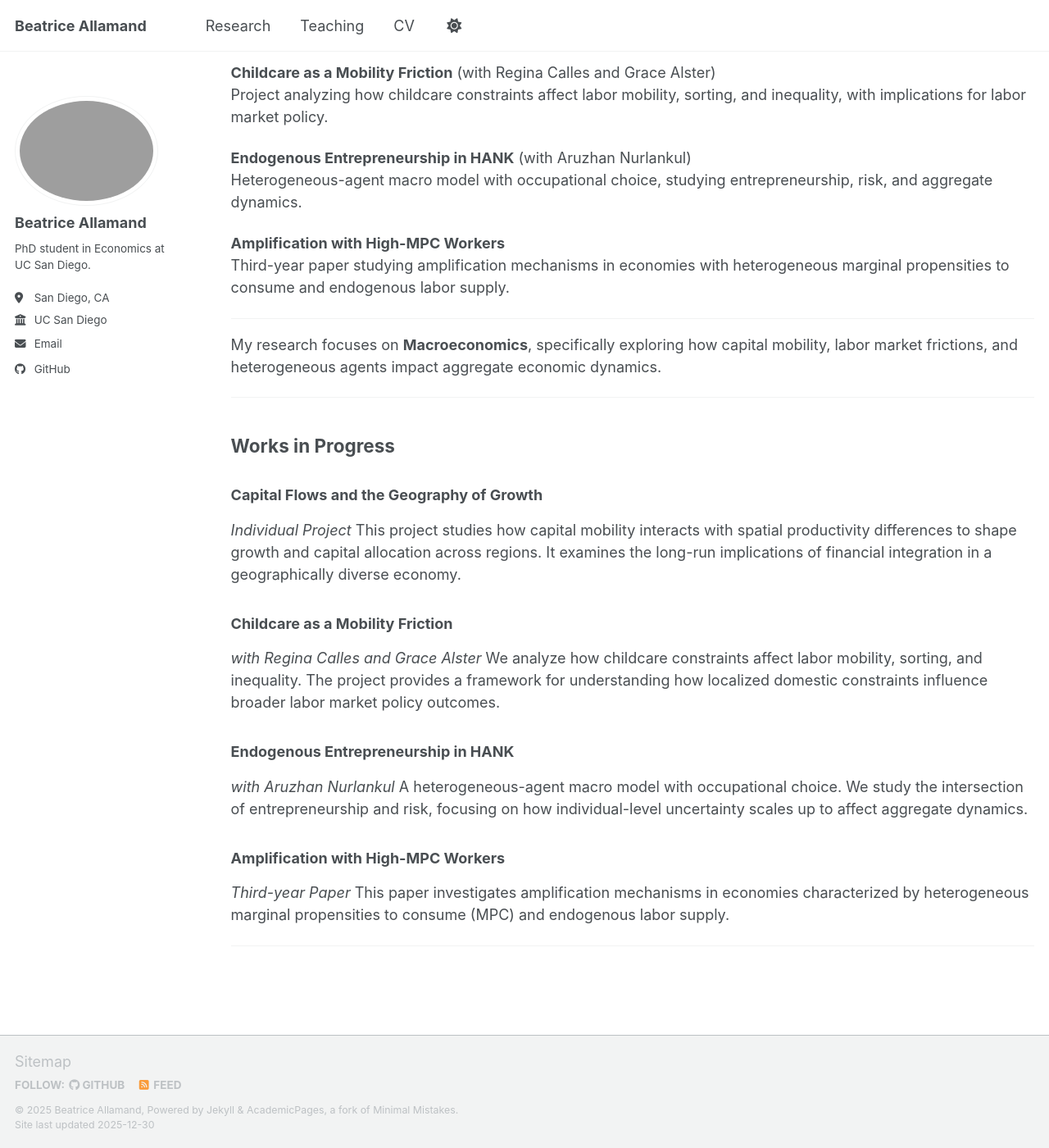
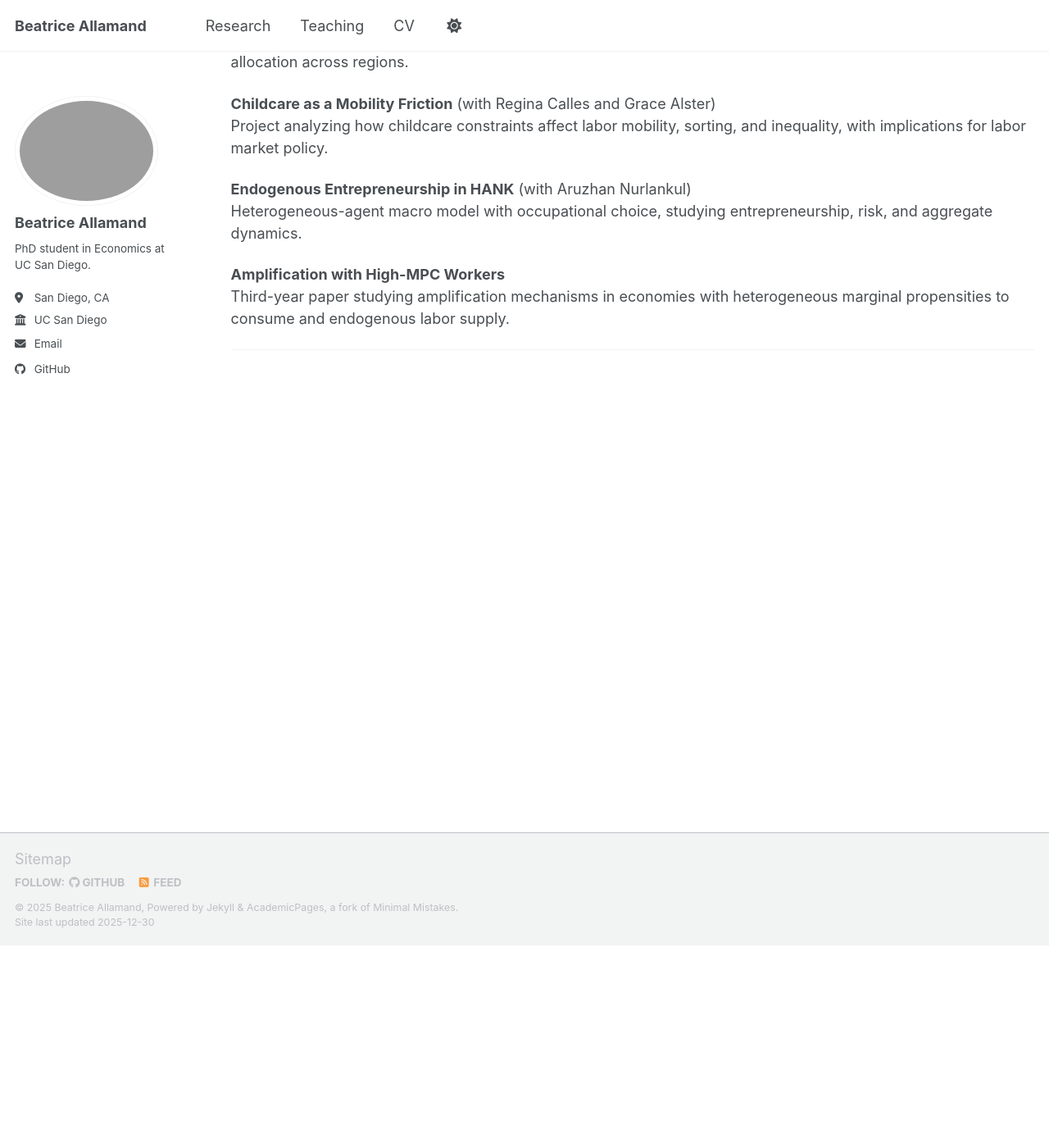
Before and after one commit to beatriceallamand/beatriceallamand.github.io, a Jekyll site: the page built from _pages/research.md, in a window 1280 px wide and 1400 px high, scrolled down 247 px. Shown: the whole window at 82% size. Built offline with Jekyll 4.4.1, drawn with Linux system fonts in a browser that asks for light colours; a script bundle is joined from its source files by our own code; library files that are not in the unit come from our copies.

Commit message:
Refactor research page to simplify content
Removed detailed descriptions of research projects and streamlined the content.

```diff
--- a/_pages/research.md
+++ b/_pages/research.md
@@ -9,7 +9,11 @@
 
 {% include base_path %}
 
+---
+
 ## Work in Progress
+
+---
 
 **Capital Flows and the Geography of Growth**
 Project studying how capital mobility interacts with spatial productivity differences to shape growth and capital allocation across regions.
@@ -25,23 +29,3 @@
 
 
 ---
-
-My research focuses on **Macroeconomics**, specifically exploring how capital mobility, labor market frictions, and heterogeneous agents impact aggregate economic dynamics.
-
----
-
-## Works in Progress
-
-### **Capital Flows and the Geography of Growth**
-*Individual Project* This project studies how capital mobility interacts with spatial productivity differences to shape growth and capital allocation across regions. It examines the long-run implications of financial integration in a geographically diverse economy.
-
-### **Childcare as a Mobility Friction**
-*with Regina Calles and Grace Alster* We analyze how childcare constraints affect labor mobility, sorting, and inequality. The project provides a framework for understanding how localized domestic constraints influence broader labor market policy outcomes.
-
-### **Endogenous Entrepreneurship in HANK**
-*with Aruzhan Nurlankul* A heterogeneous-agent macro model with occupational choice. We study the intersection of entrepreneurship and risk, focusing on how individual-level uncertainty scales up to affect aggregate dynamics.
-
-### **Amplification with High-MPC Workers**
-*Third-year Paper* This paper investigates amplification mechanisms in economies characterized by heterogeneous marginal propensities to consume (MPC) and endogenous labor supply.
-
----
```
